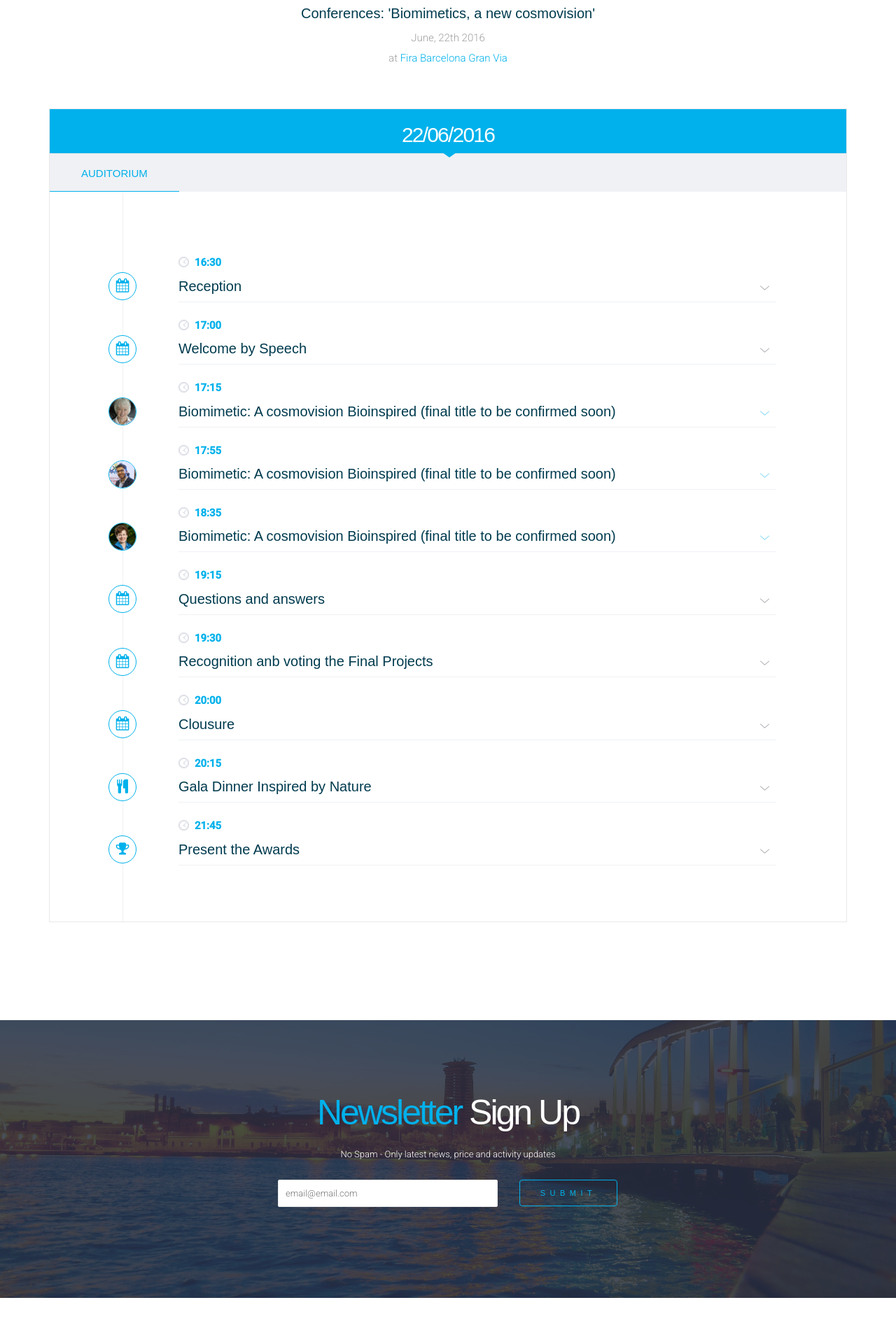
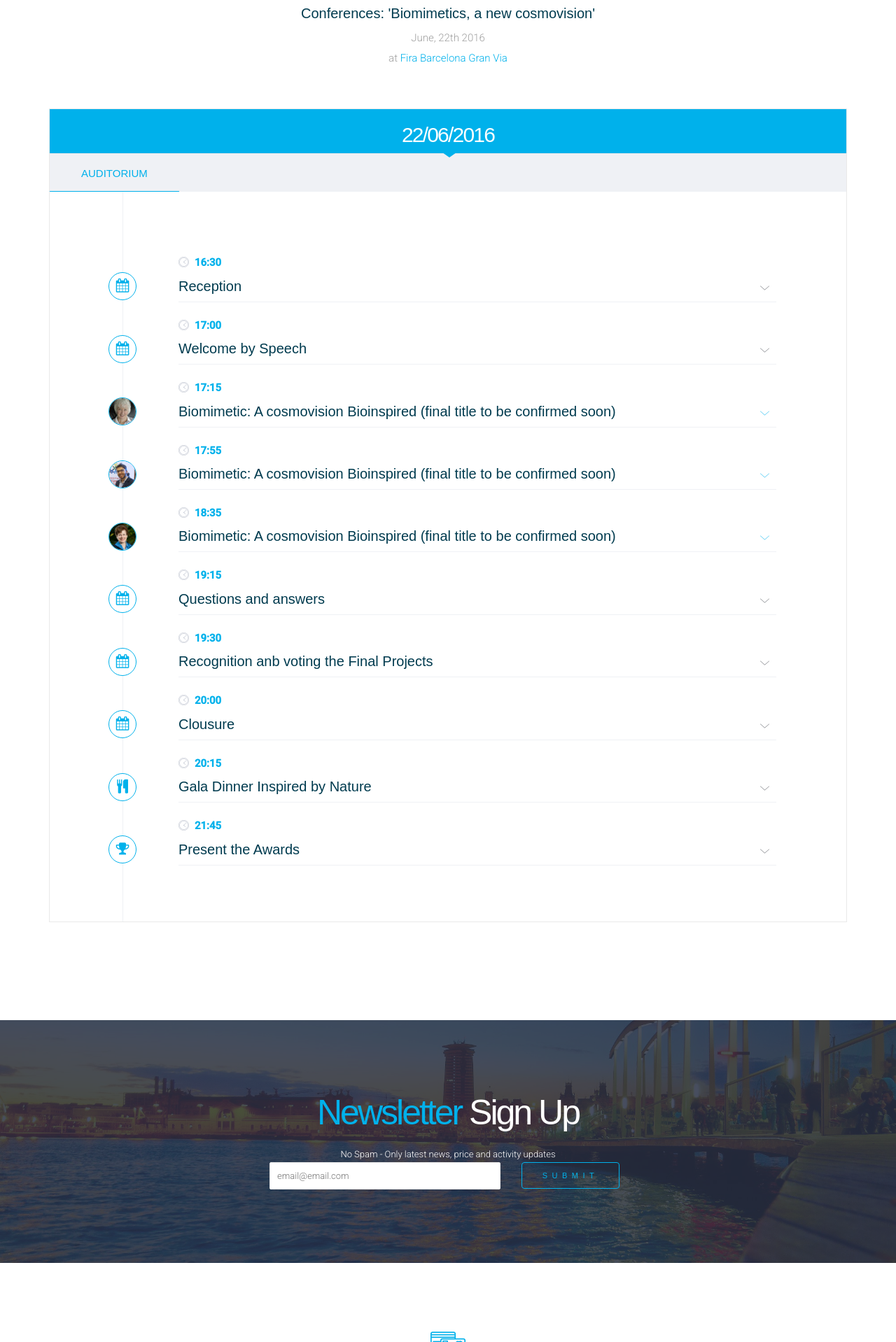
Before and after one commit to BiomimeticChallenges/biomimeticchallenges.github.io, a Jekyll site: the page built from index.html, in a window 1280 px wide. Shown: the part 4482-6400 px from the top of the page at 70% size. Built offline with Jekyll 4.4.1, drawn with Linux system fonts in a browser that asks for light colours; nearby versions of some CDN libraries; some web fonts are replaced; library files that are not in the unit come from our copies.

```diff
--- a/index.html
+++ b/index.html
@@ -126,10 +126,11 @@
 		<div class="container">
 			<h2><span class="highlight">Newsletter</span> Sign Up</h2>
 			<small>No Spam - Only latest news, price and activity updates</small>
+
 			<div class="col-md-6 col-md-offset-3 col-sm-8 col-sm-offset-2">
 			<!-- Begin MailChimp Signup Form -->
 				<div id="mc_embed_signup">
-					<form action="//worldbiomimetic.us13.list-manage.com/subscribe/post?u=262bcfb5a8e76cef76f306ad4&amp;id=6c3abceb7e" method="post" id="mc-embedded-subscribe-form" name="mc-embedded-subscribe-form" class="validate form row newsletter-form mailchimp-form" target="_blank" novalidate>
+					<form action="//worldbiomimetic.us13.list-manage.com/subscribe/post?u=262bcfb5a8e76cef76f306ad4&amp;id=6c3abceb7e" method="post" id="mc-embedded-subscribe-form" name="mc-embedded-subscribe-form" class="validate" target="_blank" novalidate>
 					    <div id="mc_embed_signup_scroll">
 							<fieldset class="col-sm-8">
 								<div class="mc-field-group">
```
